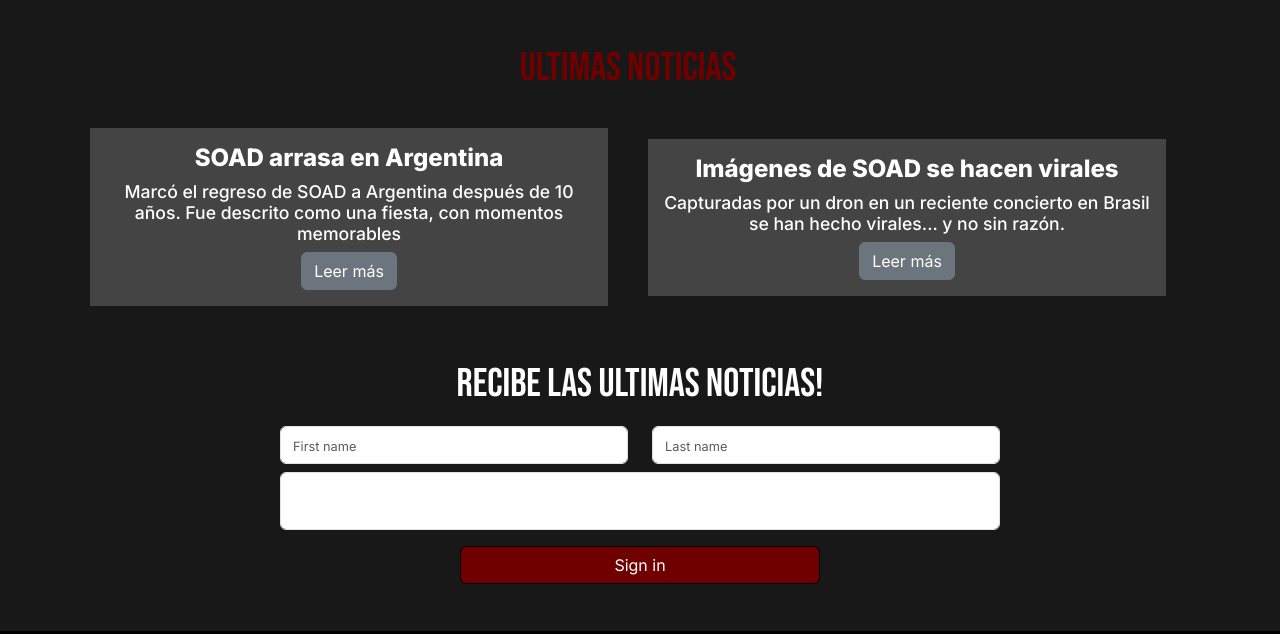
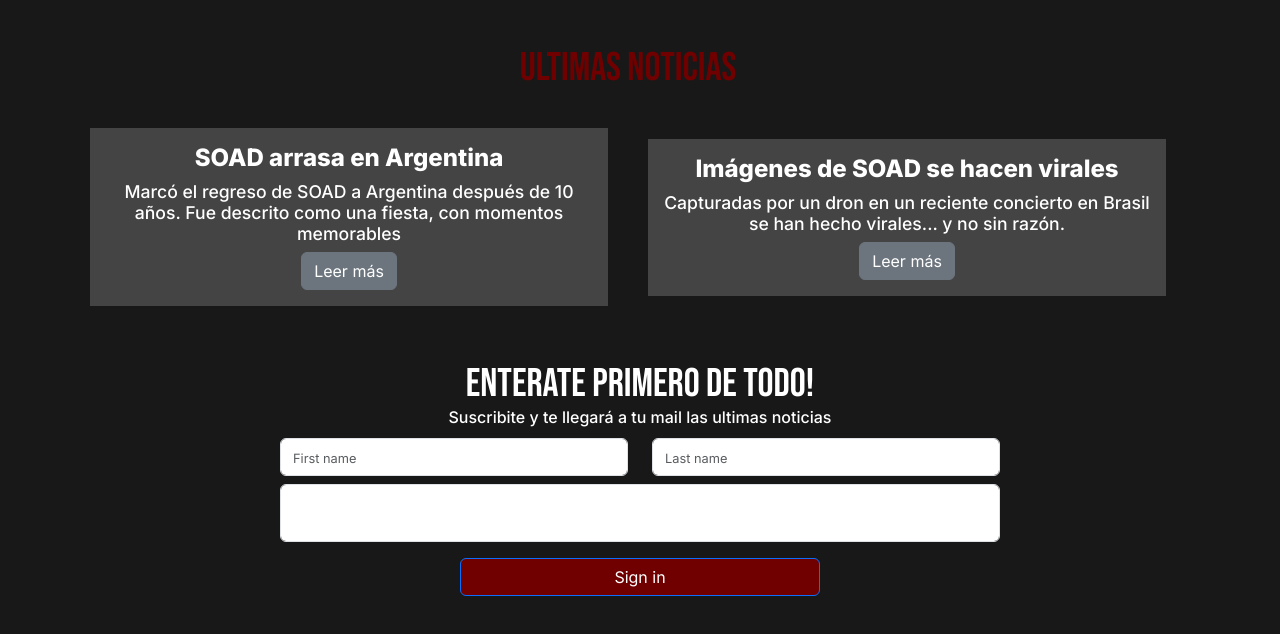
Before and after one commit to abriltedesco/PaginaSOAD, a plain HTML site: page index.html in a window 1280 px wide. Shown: the part 1556-2190 px from the top of the page. Drawn offline with nearby package versions, Linux system fonts and the light colour scheme.

Commit message:
Add files via upload

```diff
--- a/index.html
+++ b/index.html
@@ -156,7 +156,8 @@
             <div class="row">
                 <div class="col-2"></div>
                     <div class="col-8">
-                        <h1 class="titulo" style="color: rgb(255, 255, 255);">Recibe las ultimas noticias!</h1>
+                        <h1 class="titulo" style="color: rgb(255, 255, 255); margin-bottom: 0%;">Enterate primero de todo!</h1>
+                        <h2 class=".m-0" style="font-size: 1rem ; margin-bottom: 1.5%;">Suscribite y te llegará a tu mail las ultimas noticias</h2>
                         <div class="row divsForm">
                             <div class="col colNombre">
                                 <input type="text" class="form-control inputsNombre" placeholder="First name" aria-label="First name">
@@ -169,7 +170,7 @@
                             <input type="email" class="form-control" id="floatingInput" placeholder="name@example.com">
                             <label for="floatingInput">Email</label>
                         </div>
-                        <button type="submit" class="btn btn-primary divsForm boton" style="background-color: rgb(112, 0, 0); border-color: black;">Sign in</button>
+                        <button type="submit" class="btn btn-primary divsForm boton" style="background-color: rgb(112, 0, 0)">Sign in</button>
                     </div>
                 <div class="col-2"></div>
             </div>
```
